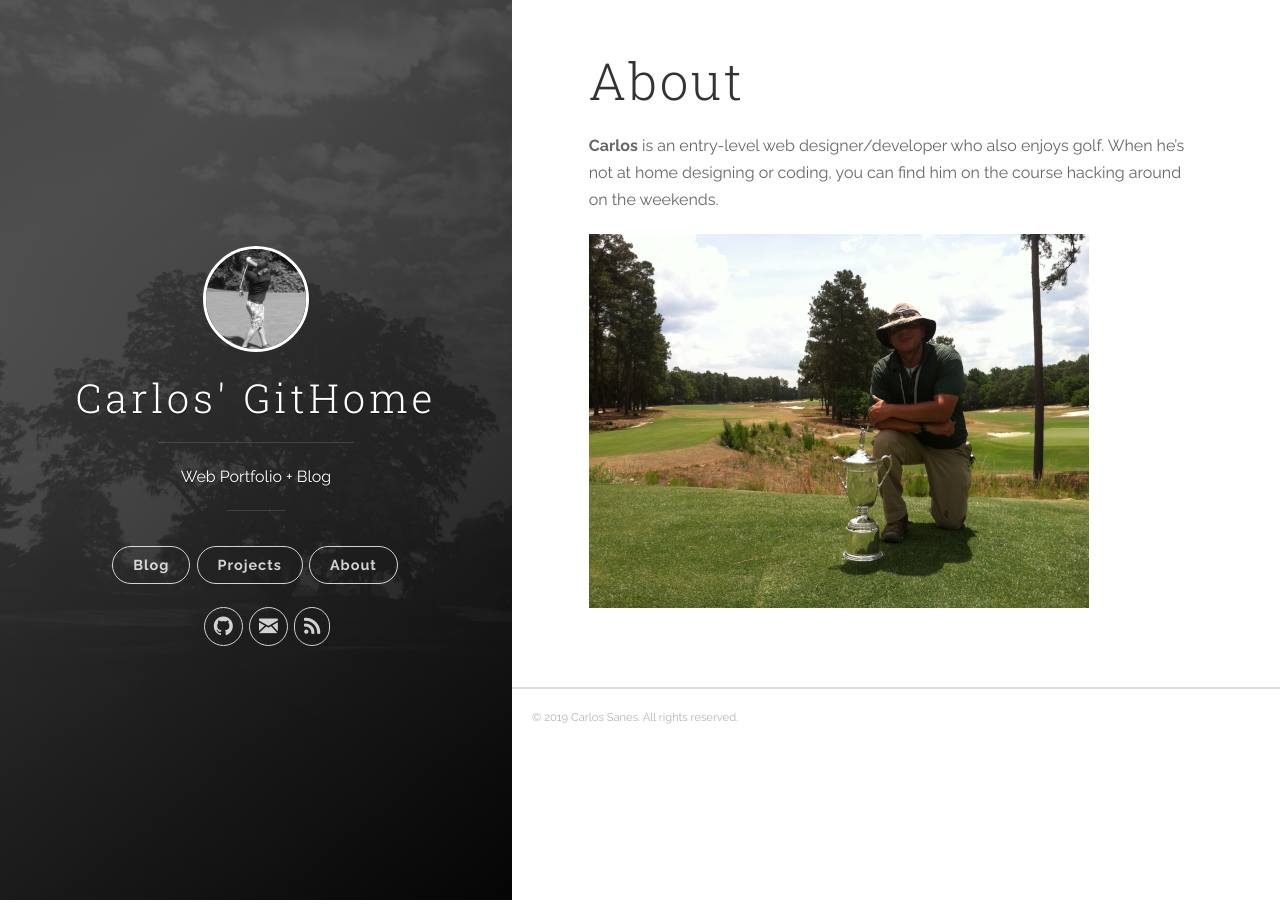
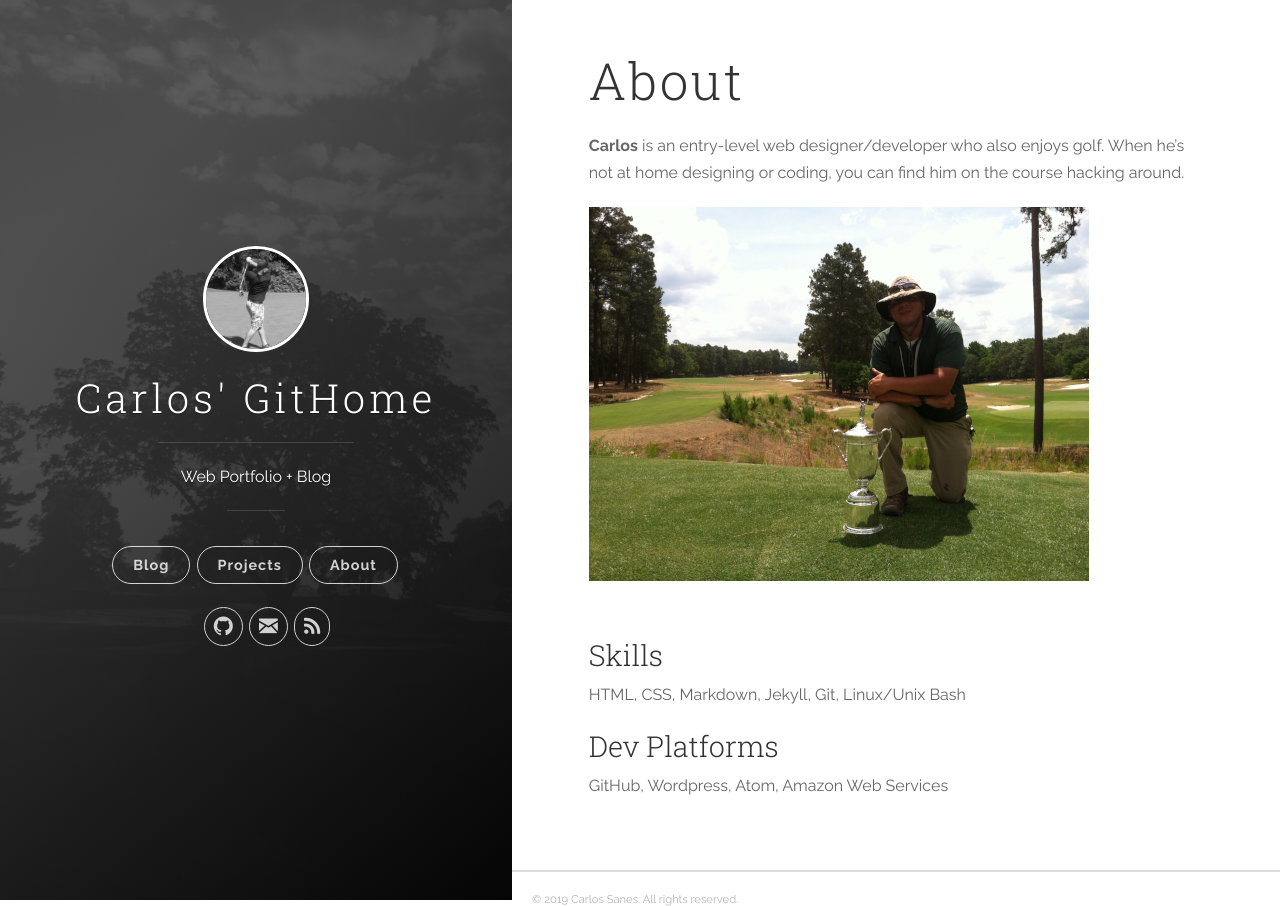
Before and after one commit to csanes/csanes.github.io, a Jekyll site: the page built from about.md, in a window 1280 px wide. Built offline with Jekyll 4.4.1, drawn with Linux system fonts in a browser that asks for light colours.

Commit message:
more edits

```diff
--- a/about.md
+++ b/about.md
@@ -5,6 +5,17 @@
 ---
 # About
 
-**Carlos** is an entry-level web designer/developer who also enjoys golf. When he's not at home designing or coding, you can find him on the course hacking around on the weekends.
+**Carlos** is an entry-level web designer/developer who also enjoys golf. When he's not at home designing or coding, you can find him on the course hacking around.
 
 ![Pinehurst US Open]({{ site.baseurl }}/images/carlos-golf-uso.jpg "Pinehurst US Open")
+
+***
+***
+
+### Skills
+
+HTML, CSS, Markdown, Jekyll, Git, Linux/Unix Bash
+
+### Dev Platforms
+
+GitHub, Wordpress, Atom, Amazon Web Services
```
